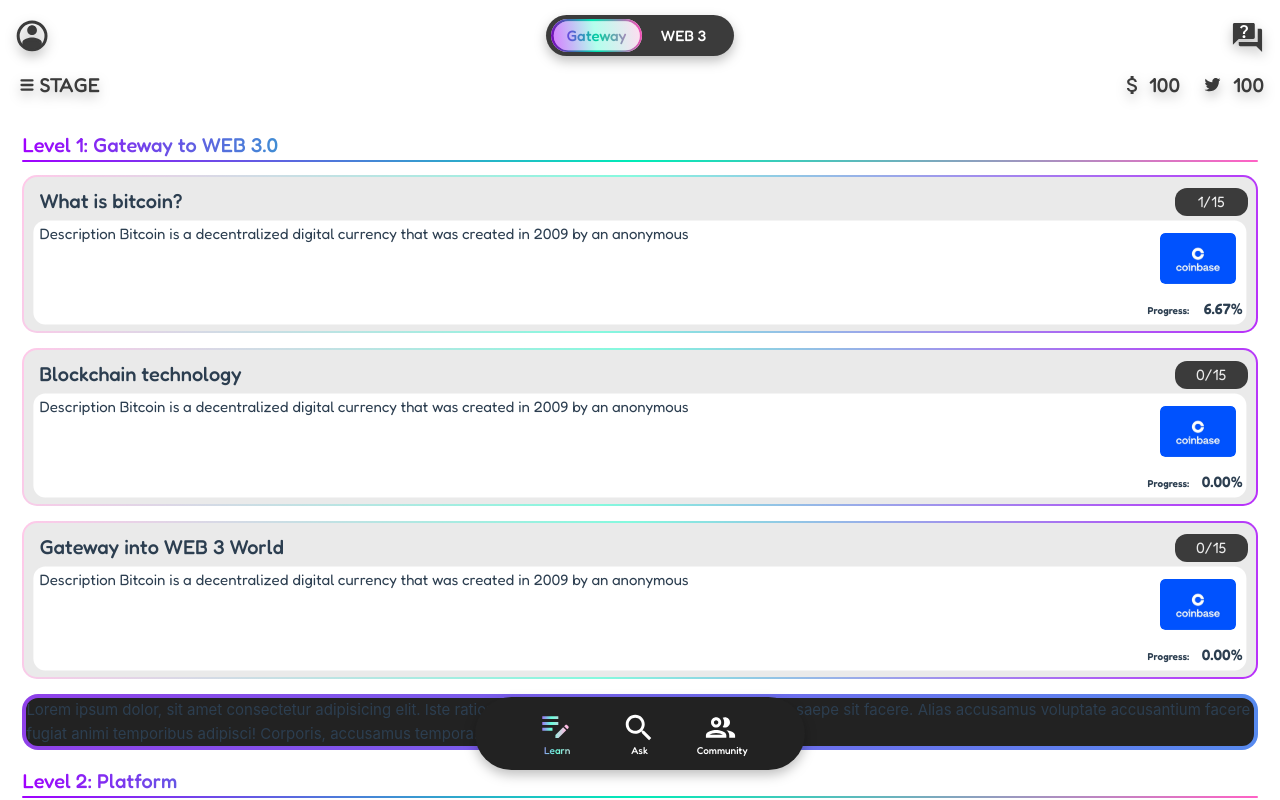
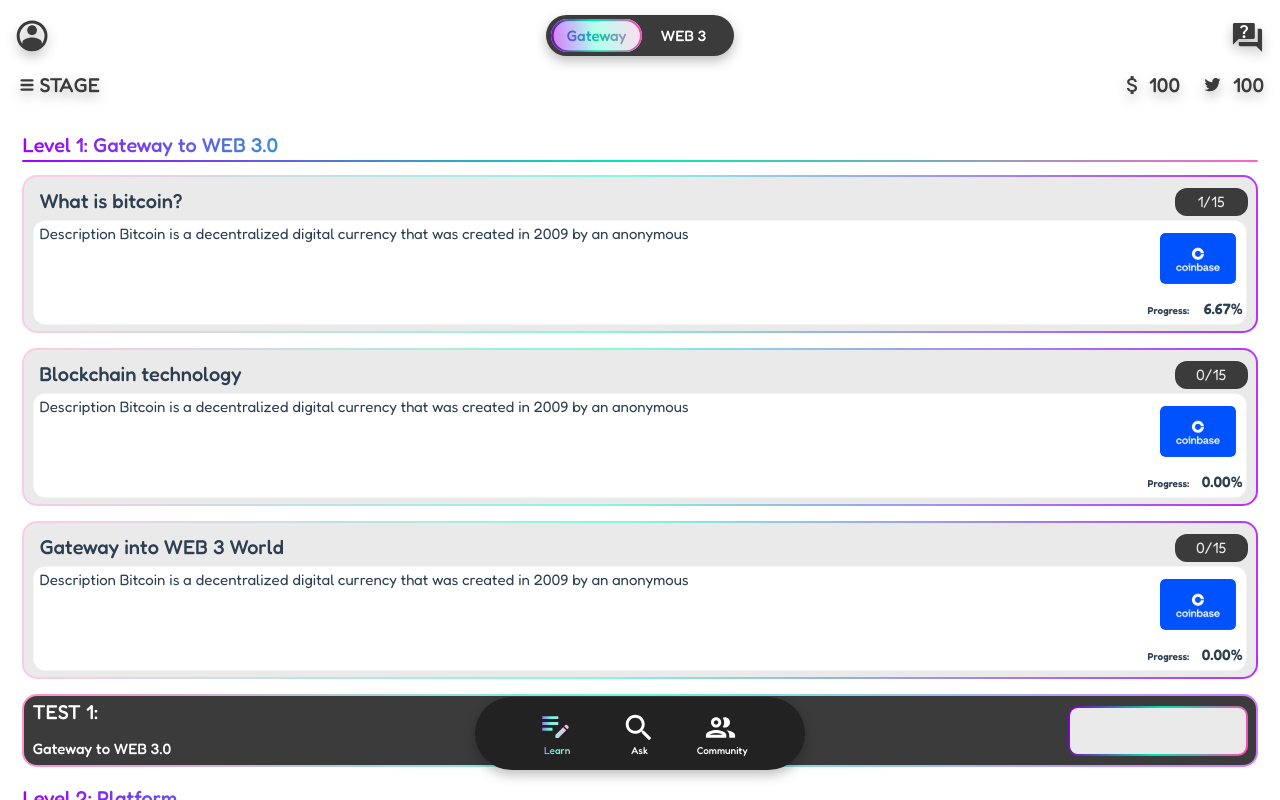
Before and after one commit to 0xDaffodi/learniverse, a Vue app: page / in a window 1280 px wide. Built offline with nearby package versions, Linux system fonts and the light colour scheme.

Commit message:
update style

```diff
--- a/src/components/Header.vue
+++ b/src/components/Header.vue
@@ -110,8 +110,7 @@
   border-radius: 100px;
   background: linear-gradient(261.39deg, rgb(255, 70, 181), rgb(0, 226, 174) 52%, rgb(127, 0, 187));
 }
-/*MENTION:通过添加多重MASK的方式模拟border加渐变的特殊效果*/
-/*TODO：可以修改为通过class:before来添加渐变效果，缺陷是会超出100%area*/
+/*TODO：修改为优雅的渐变border方法。参考Learning Chapter 组件处写法*/
 .headerGatewayBorderMask {
   position: absolute;
   border-radius: 100px;
--- a/src/components/LearningChapter.vue
+++ b/src/components/LearningChapter.vue
@@ -35,7 +35,7 @@ defineProps({
 </script>
 
 <template>
-  <div class="learningChapterParent">
+  <div class="learningSectionTestParent">
     <div class="learningChapterGreyPanel">
       <div class="learningChapterInner" />
       <div class="learningChapterTitle">{{title}}</div>
@@ -51,7 +51,7 @@ defineProps({
 </template>
 
 <style scoped>
-.learningChapterParent {
+.learningSectionTestParent {
   width: 100%;
   height: 158px;
   /*MENTION：这里必须要使用relative而不是absolute。absolute会导致堆叠*/
@@ -80,6 +80,7 @@ defineProps({
   background-color: #eaeaea;
 }*/
 /*MENTION: 这样实现的边框渐变效果不够优雅，并且以超出范围为代价。这里学习一种优雅的border渐变的方法*/
+/*参考自在：https://juejin.cn/post/7017701121619656711*/
 .learningChapterGreyPanel {
   position: absolute;
   height: 100%;
--- a/src/components/LearningScrollView.vue
+++ b/src/components/LearningScrollView.vue
@@ -26,7 +26,9 @@ import LearningSectionTest from "@/components/LearningSectionTest.vue";
         picUrl="/learningSection_centralizeExchange.svg"
     />
 
-    <LearningSectionTest />
+    <LearningSectionTest
+      :number="1" name="Gateway to WEB 3.0"
+    />
 
     <LearningSectionTitle
         :number="2" name="Platform"
--- a/src/components/LearningSectionTest.vue
+++ b/src/components/LearningSectionTest.vue
@@ -1,26 +1,85 @@
 <script setup>
-
+defineProps({
+  // 这是第几section
+  number: {
+    type: Number,
+    default: false
+  },
+  // 标题名称
+  name: {
+    type: String,
+    required: true
+  },
+  // 本章节未完成的chapter数
+  remainingChapterNumber: {
+    type: Number,
+    required: true
+  }
+})
 </script>
 
 <template>
-  <div class="border-box">
-    <div class="content">
-      Lorem ipsum dolor, sit amet consectetur adipisicing elit. Iste ratione necessitatibus numquam sunt nihil quos
-      saepe sit facere. Alias accusamus voluptate accusantium facere fugiat animi temporibus adipisci! Corporis,
-      accusamus tempora.
+  <div class="learningSectionTestParent">
+    <div class="learningSectionTestPanel">
+      <div class="learningSectionTestNumber">TEST {{number}}:</div>
+      <div class="learningSectionTestName">{{name}}</div>
+    </div>
+    <div class="learningSectionTestRewardPanel">
     </div>
   </div>
+
 
 
 </template>
 
 <style scoped>
-.border-box {
-  border: 4px solid transparent;
-  border-radius: 16px;
+.learningSectionTestParent {
+  width: 100%;
+  height: 73px;
+  position: relative;
+  /* background: rgba(0, 255, 255, 0.2); */
+}
+.learningSectionTestPanel {
+  position: absolute;
+  height: 100%;
+  width: 100%;
+  border: 2px solid transparent;
+  border-radius: 15px;
   background-clip: padding-box, border-box;
   background-origin: padding-box, border-box;
-  background-image: linear-gradient(to right, #222, #222), linear-gradient(90deg, #8F41E9, #578AEF);
+  background-image: linear-gradient(to right, #3b3b3b, #3b3b3b), linear-gradient(280deg, #D478FF, #6CFFDD 52%, #FF8FD2);
+}
+.learningSectionTestNumber {
+  height: 30px;
+  width: 120px;
+  color: white;
+  font-size: 20px;
+  left: 8px;
+  position: absolute;
+  font-family: Fredoka-Medium;
+}
+.learningSectionTestName {
+  height: 20px;
+  width: 175px;
+  color: white;
+  font-size: 15px;
+  left: 8px;
+  bottom: 8px;
+  position: absolute;
+  font-family: Fredoka-Medium;
+}
+.learningSectionTestRewardPanel {
+  position: absolute;
+  height: 50px;
+  width: 180px;
+  top: 50%;
+  right: 10px;
+  transform: translateY(-50%);
+  border: 2px solid transparent;
+  border-radius: 10px;
+  background-clip: padding-box, border-box;
+  background-origin: padding-box, border-box;
+  background-image: linear-gradient(to right, #EAEAEA, #EAEAEA), linear-gradient(280deg, #FF46B5, #00E2AE, #7F00BB);
 }
 
 
```
